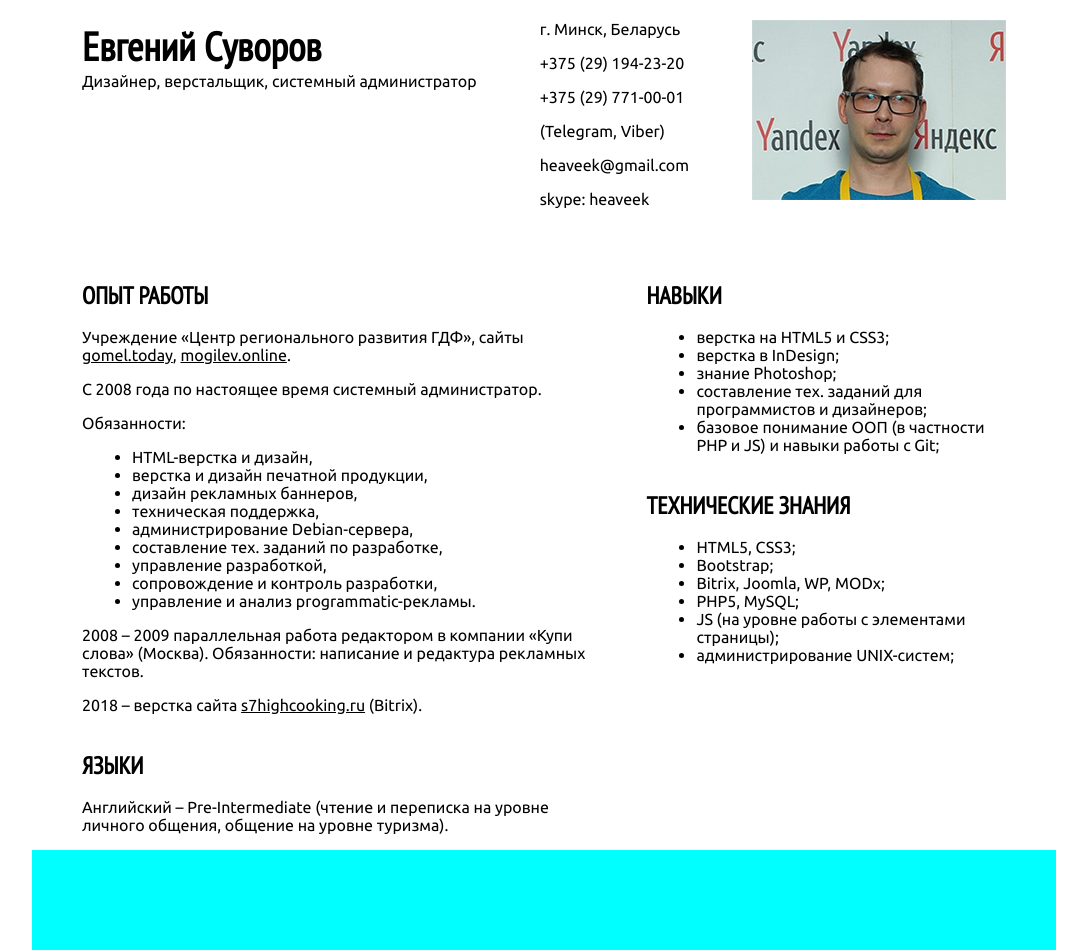
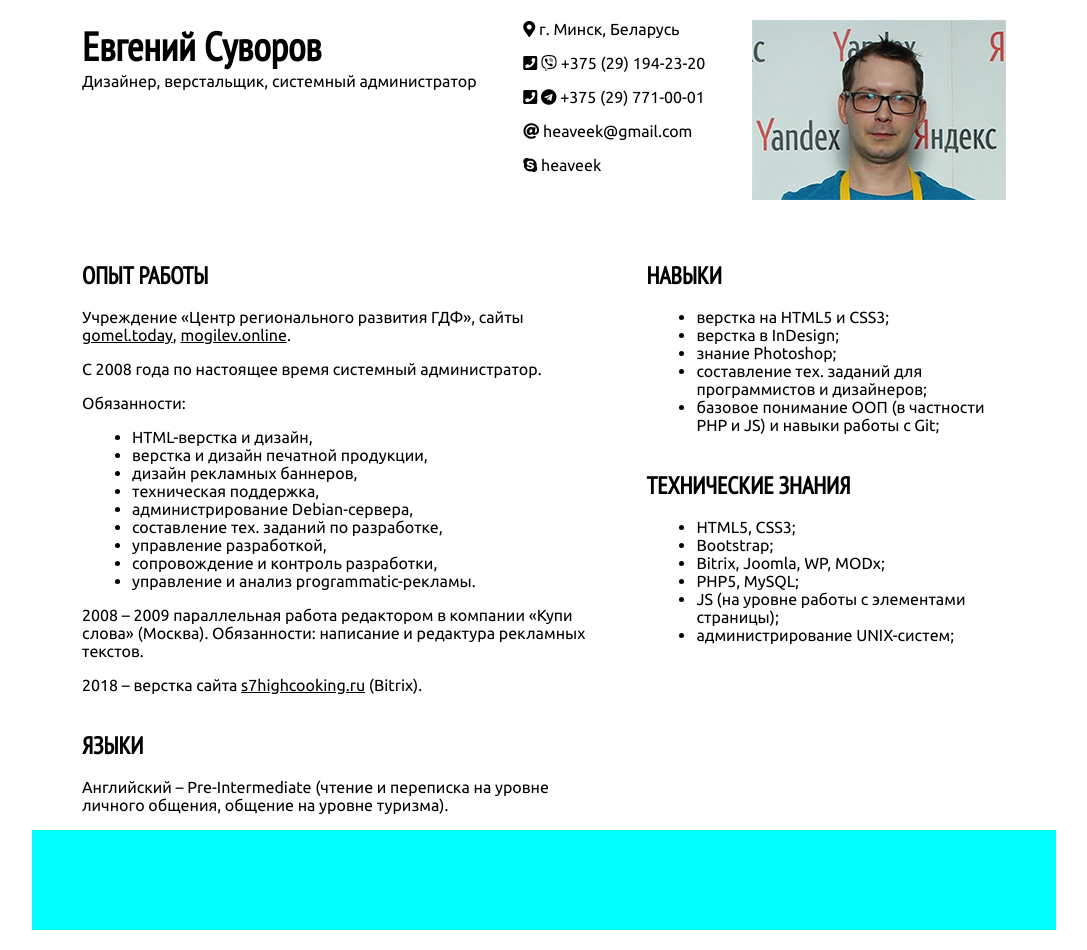
Before and after one commit to heaveek/rsschool-codejam1-cv, a plain HTML site: page index.html in a window 1280 px wide. Shown: the whole page, without its empty margins (96-1183 px from the left). Drawn offline with Linux system fonts and the light colour scheme.

Commit message:
add icon

```diff
--- a/css/style.css
+++ b/css/style.css
@@ -41,7 +41,7 @@ ul {
 .wrapper {
     width: 1024px;
     margin: 0 auto;
-    height: 600px;
+    height: auto;
 }
 
 header {
--- a/index.html
+++ b/index.html
@@ -4,6 +4,7 @@
         <meta charset="utf-8">
         <link rel="stylesheet" href="css/style.css">
         <link href="https://fonts.googleapis.com/css?family=PT+Sans+Narrow|Ubuntu:400,400i,700,700i&amp;subset=cyrillic" rel="stylesheet">
+        <link rel="stylesheet" href="https://use.fontawesome.com/releases/v5.3.1/css/all.css" integrity="sha384-mzrmE5qonljUremFsqc01SB46JvROS7bZs3IO2EmfFsd15uHvIt+Y8vEf7N7fWAU" crossorigin="anonymous">
     </head>
     <body>
         <div class="wrapper">
@@ -13,12 +14,11 @@
                     <p>Дизайнер, верстальщик, системный администратор</p>
                 </div>
                 <div class="contacts">
-                    <p>г. Минск, Беларусь</p>
-                    <p>+375 (29) 194-23-20</p>
-                    <p>+375 (29) 771-00-01</p>
-                    <p>(Telegram, Viber)</p>
-                    <p>heaveek@gmail.com</p>
-                    <p>skype: heaveek</p>
+                    <p><i class="fas fa-map-marker-alt"></i> г. Минск, Беларусь</p>
+                    <p><i class="fas fa-phone-square"></i> <i class="fab fa-viber"></i> +375 (29) 194-23-20</p>
+                    <p><i class="fas fa-phone-square"></i> <i class="fab fa-telegram"></i> +375 (29) 771-00-01</p>
+                    <p><i class="fas fa-at"></i> heaveek@gmail.com</p>
+                    <p><i class="fab fa-skype"></i> heaveek</p>
                 </div>
                 <div class="foto">
                     <img alt="Евгений" src="img/main-foto.jpg">
```
